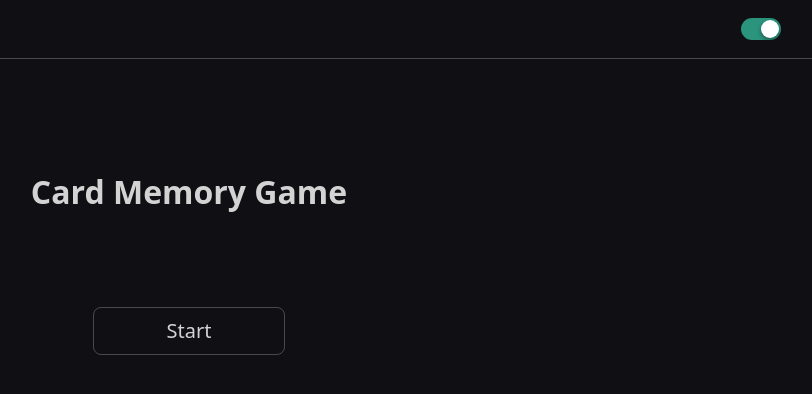
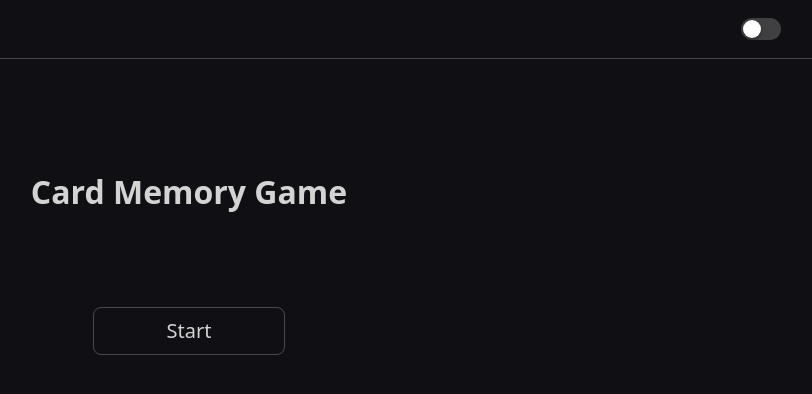
Before and after one commit to VaneBass/card-memory-game, a Vue app: page /game-page in a window 1280 px wide. Shown: the top 394 px of the page, without its empty margins (451-1263 px from the left). Built offline with nearby package versions, Linux system fonts and the light colour scheme.

Commit message:
添加保存主题色到本地存储功能

```diff
--- a/src/components/TheLayout.vue
+++ b/src/components/TheLayout.vue
@@ -14,7 +14,7 @@ import { useThemeStore } from "../store/themeStore";
 const themeStore = useThemeStore();
 
 const useTheme = computed(() => {
-  return themeStore.themeString ? darkTheme : null;
+  return themeStore.themeString === "darkTheme" ? darkTheme : null;
 });
 </script>
 
--- a/src/components/TopBar.vue
+++ b/src/components/TopBar.vue
@@ -10,18 +10,32 @@
 </template>
 
 <script setup>
-import { computed, ref } from "vue";
+import { computed, onMounted, ref } from "vue";
 import { useRoute } from "vue-router";
 import { NEl, NSwitch } from "naive-ui";
 import { useThemeStore } from "../store/themeStore";
 
 const active = ref(true);
 const route = useRoute();
+
 const themeStore = useThemeStore();
+
+// 根据本地主题决定开关位置
+onMounted(() => {
+  let theme = localStorage.getItem("theme");
+  active.value = theme === "darkTheme" ? true : false;
+});
+
+// 保存主题到本地
+function saveThemeToLocal() {
+  let theme = active.value ? "darkTheme" : "lightTheme";
+  localStorage.setItem("theme", theme);
+}
 
 // 更换主题
 function changeTheme() {
-  themeStore.themeString = active.value ? "darkTheme" : "";
+  saveThemeToLocal();
+  themeStore.themeString = active.value ? "darkTheme" : "lightTheme";
 }
 
 // 判断当前是否是游戏页面
--- a/src/pages/GamePage.vue
+++ b/src/pages/GamePage.vue
@@ -112,7 +112,6 @@ function shuffleCard() {
       start = Date.now();
     },
     onNegativeClick: () => {
-      console.log("ok");
       router.push("/");
     },
   });
@@ -125,8 +124,6 @@ function shuffleCard() {
   });
 
   cards.value = shuffle(cards.value);
-
-  console.log("done");
 }
 </script>
 
--- a/src/store/themeStore.js
+++ b/src/store/themeStore.js
@@ -2,7 +2,10 @@ import { defineStore } from "pinia";
 import { ref } from "vue";
 
 export const useThemeStore = defineStore("theme", () => {
-  const themeString = ref("darkTheme");
+  let localTheme = localStorage.getItem("theme");
+
+  const themeString = ref(null);
+  themeString.value = localTheme || "darkTheme";
 
   return {
     themeString,
```
